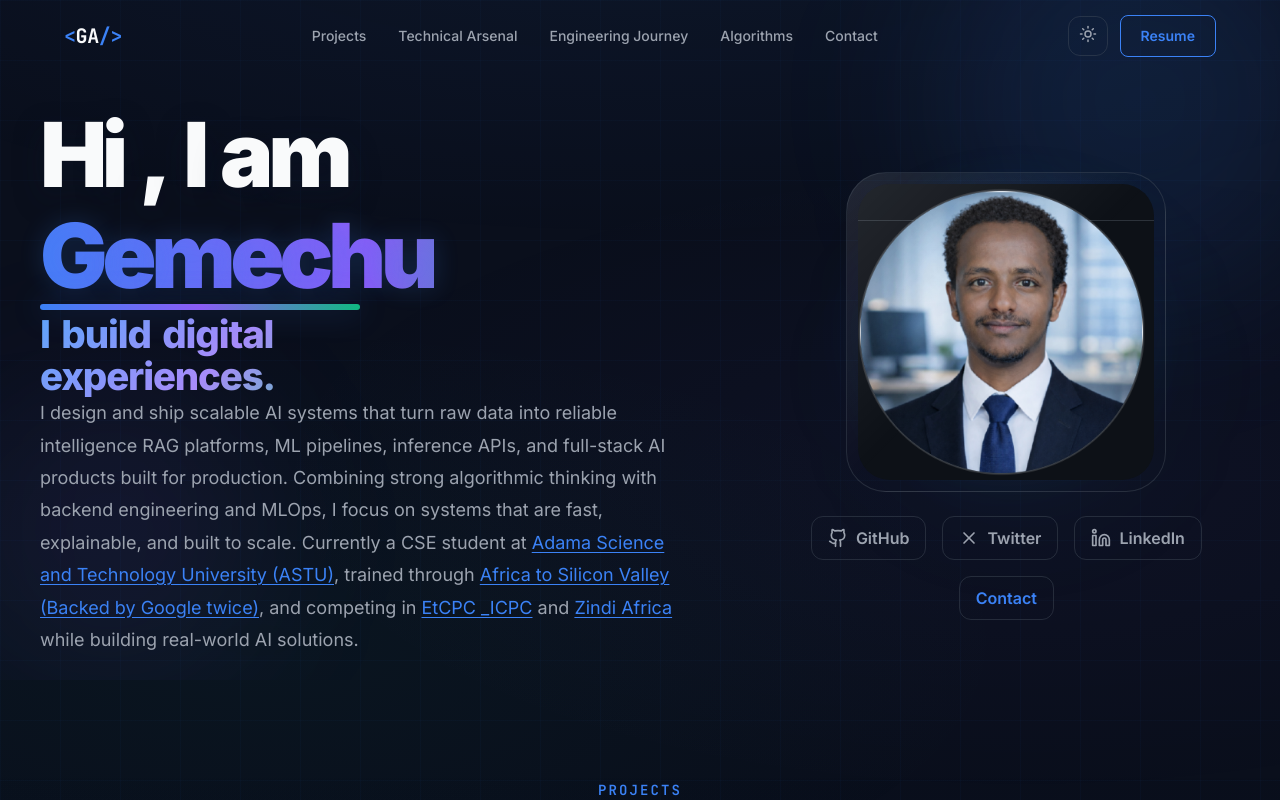
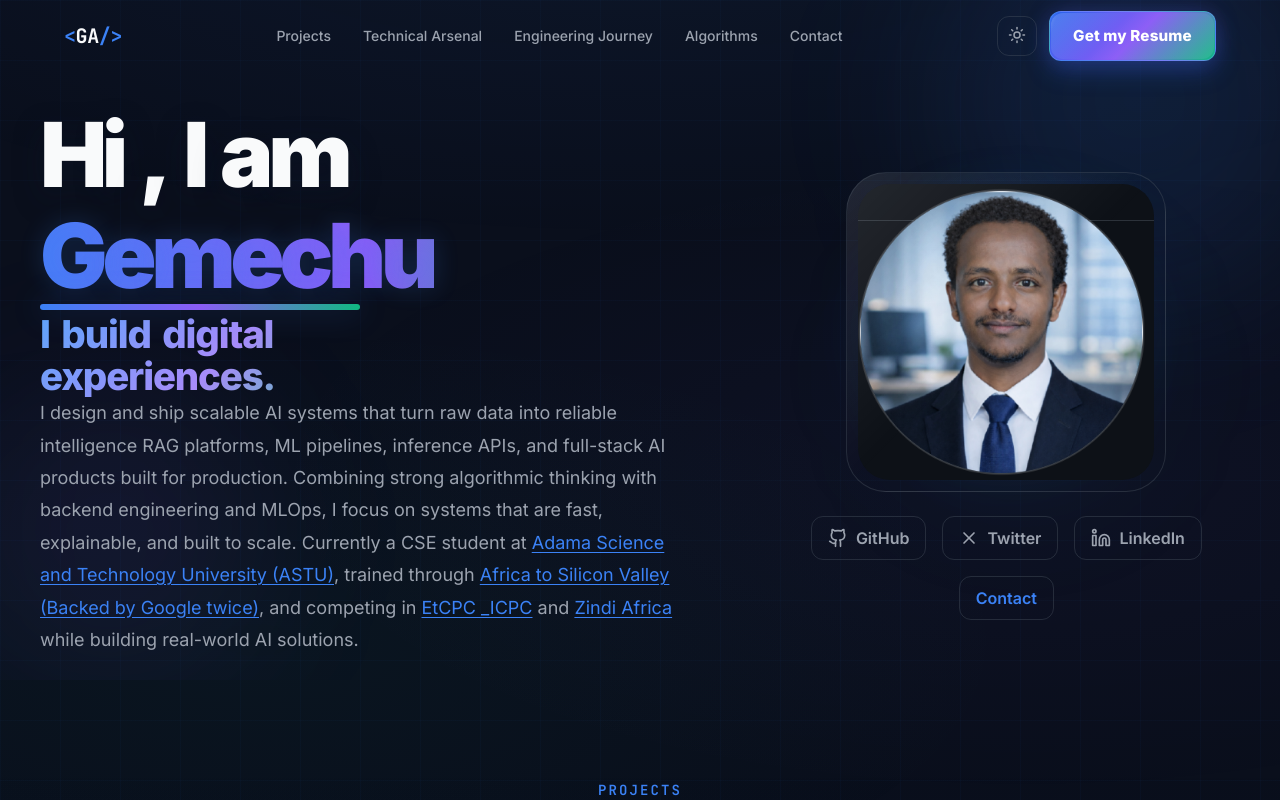
Before and after one commit to game-ale/game, a Next.js app: page / in a window 1280 px wide. Shown: the top 800 px of the page. Built offline with nearby package versions, Linux system fonts and the light colour scheme.

Commit message:
resume cleared

```diff
--- a/src/components/layout/Navbar.module.css
+++ b/src/components/layout/Navbar.module.css
@@ -100,19 +100,54 @@
 }
 
 .resumeBtn {
-    font-size: var(--text-sm);
-    font-weight: 600;
-    color: var(--accent-blue);
-    border: 1px solid var(--accent-blue);
-    padding: 0.5rem 1.25rem;
-    border-radius: var(--radius-md);
+    position: relative;
+    overflow: hidden;
+    font-size: 0.95rem;
+    font-weight: 800;
+    letter-spacing: 0.01em;
+    color: white;
+    border: 1px solid rgba(96, 165, 250, 0.45);
+    padding: 0.72rem 1.45rem;
+    border-radius: var(--radius-lg);
     text-decoration: none;
     transition: all var(--transition-fast);
+    background: linear-gradient(135deg, #2563eb 0%, #8b5cf6 52%, #10b981 100%);
+    box-shadow:
+        0 10px 24px rgba(37, 99, 235, 0.28),
+        0 0 24px rgba(139, 92, 246, 0.18);
 }
 
 .resumeBtn:hover {
-    background: rgba(59, 130, 246, 0.1);
-    box-shadow: 0 0 15px var(--accent-blue-glow);
+    transform: translateY(-2px) scale(1.02);
+    box-shadow:
+        0 16px 30px rgba(37, 99, 235, 0.34),
+        0 0 30px rgba(16, 185, 129, 0.18);
+    filter: saturate(1.08);
+}
+
+.resumeBtn::before {
+    content: '';
+    position: absolute;
+    inset: 1px;
+    border-radius: inherit;
+    background: linear-gradient(135deg, rgba(255, 255, 255, 0.18), transparent 38%, rgba(255, 255, 255, 0.08));
+    pointer-events: none;
+}
+
+.resumeBtn::after {
+    content: '';
+    position: absolute;
+    top: 0;
+    bottom: 0;
+    left: -28%;
+    width: 28%;
+    background: linear-gradient(90deg, transparent, rgba(255, 255, 255, 0.35), transparent);
+    transform: skewX(-20deg);
+    transition: left 0.55s ease;
+}
+
+.resumeBtn:hover::after {
+    left: 120%;
 }
 
 .mobileToggle {
--- a/src/components/layout/Navbar.tsx
+++ b/src/components/layout/Navbar.tsx
@@ -107,7 +107,7 @@ export default function Navbar() {
                         target="_blank"
                         rel="noopener noreferrer"
                     >
-                        Resume
+                        Get my Resume
                     </a>
 
                     {/* Mobile Toggle */}
```
